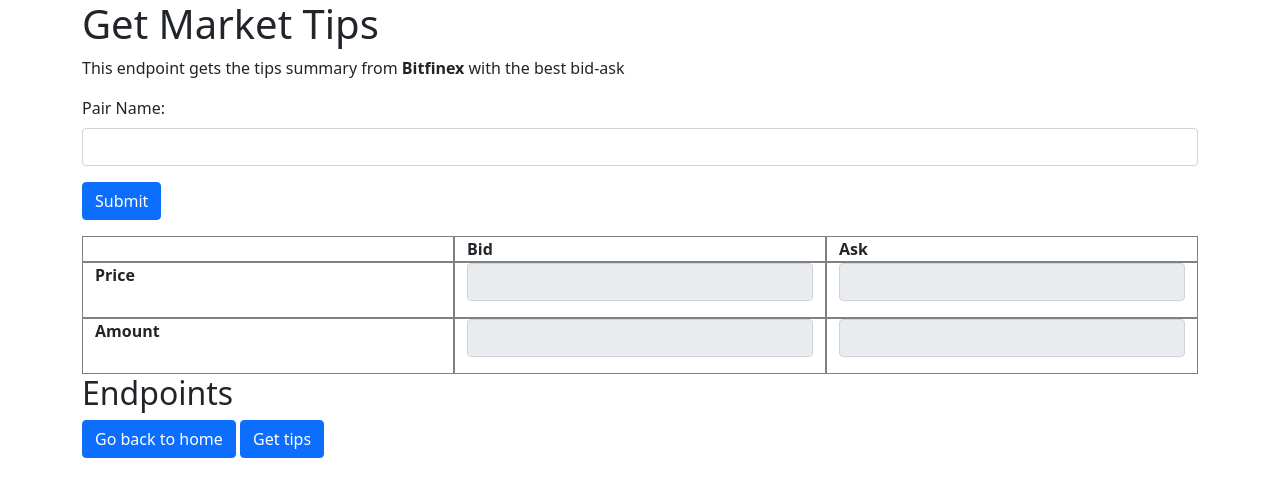
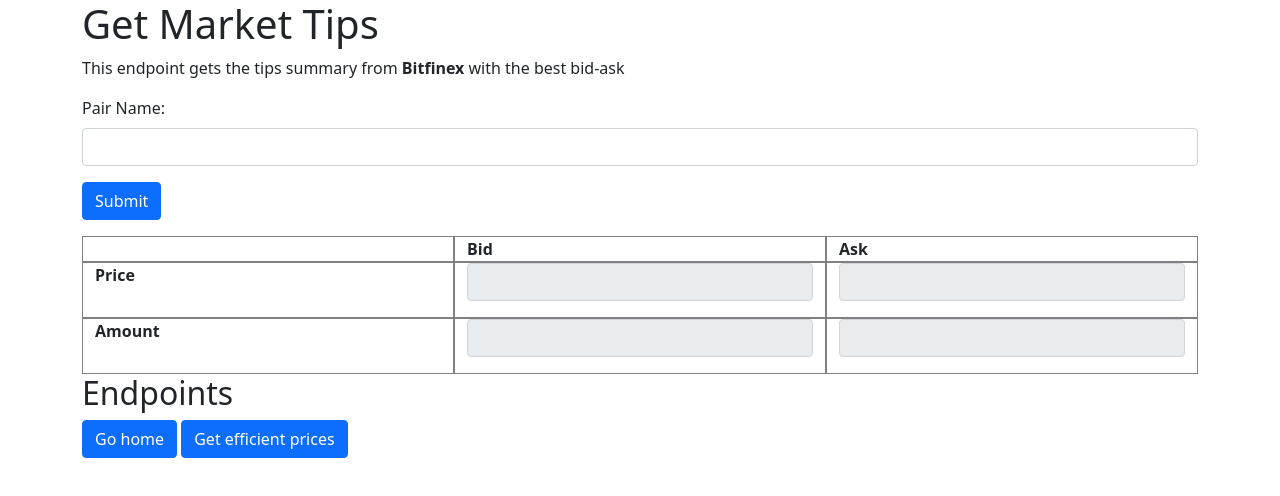
Before and after one commit to lucasretamoso/challenge-rather-labs, a website: page src/public/marketTicker/index.html in a window 1280 px wide. Drawn offline with nearby package versions, Linux system fonts and the light colour scheme.

Commit message:
✏️ Fix typos

```diff
--- a/src/public/marketTicker/index.html
+++ b/src/public/marketTicker/index.html
@@ -71,8 +71,8 @@
         </div>
       </div>
       <h2>Endpoints</h2>
-        <a class="btn btn-primary mr-3" href="http://localhost:3000">Go back to home</a>
-        <a class="btn btn-primary" href="http://localhost:3000/market-ticker">Get tips</a>
+        <a class="btn btn-primary mr-3" href="http://localhost:3000">Go home</a>
+        <a class="btn btn-primary" href="http://localhost:3000/market-effective-price">Get efficient prices</a>
     </div>
     <script src="https://cdn.jsdelivr.net/npm/bootstrap@5.0.2/dist/js/bootstrap.bundle.min.js" integrity="sha384-MrcW6ZMFYlzcLA8Nl+NtUVF0sA7MsXsP1UyJoMp4YLEuNSfAP+JcXn/tWtIaxVXM" crossorigin="anonymous"></script>
     <script type="text/javascript" charset="utf-8">
```
Also changed, not shown: src/public/index.html (+2 -2 lines), src/public/marketEfficientPrice/index.html (+1 -1 lines).
